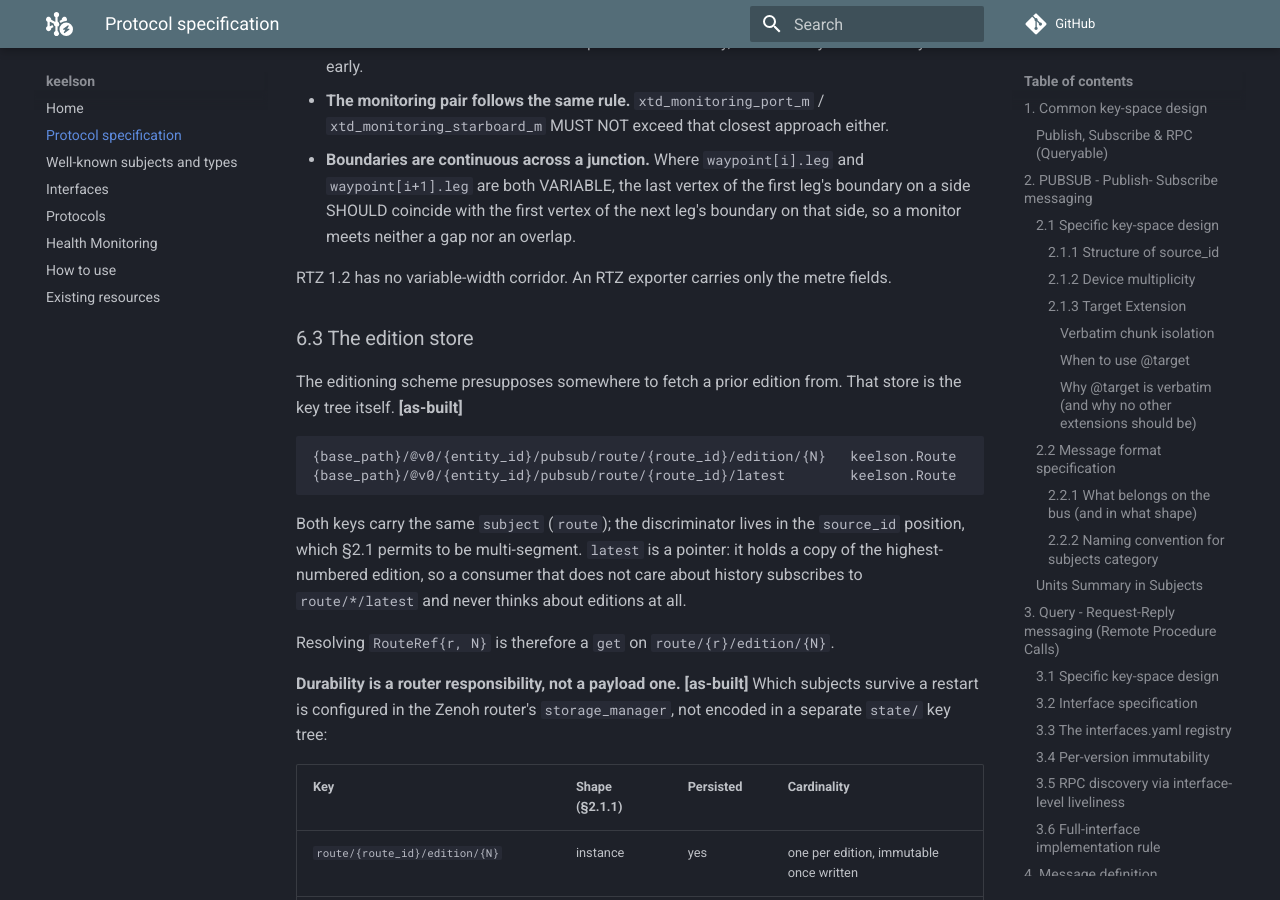
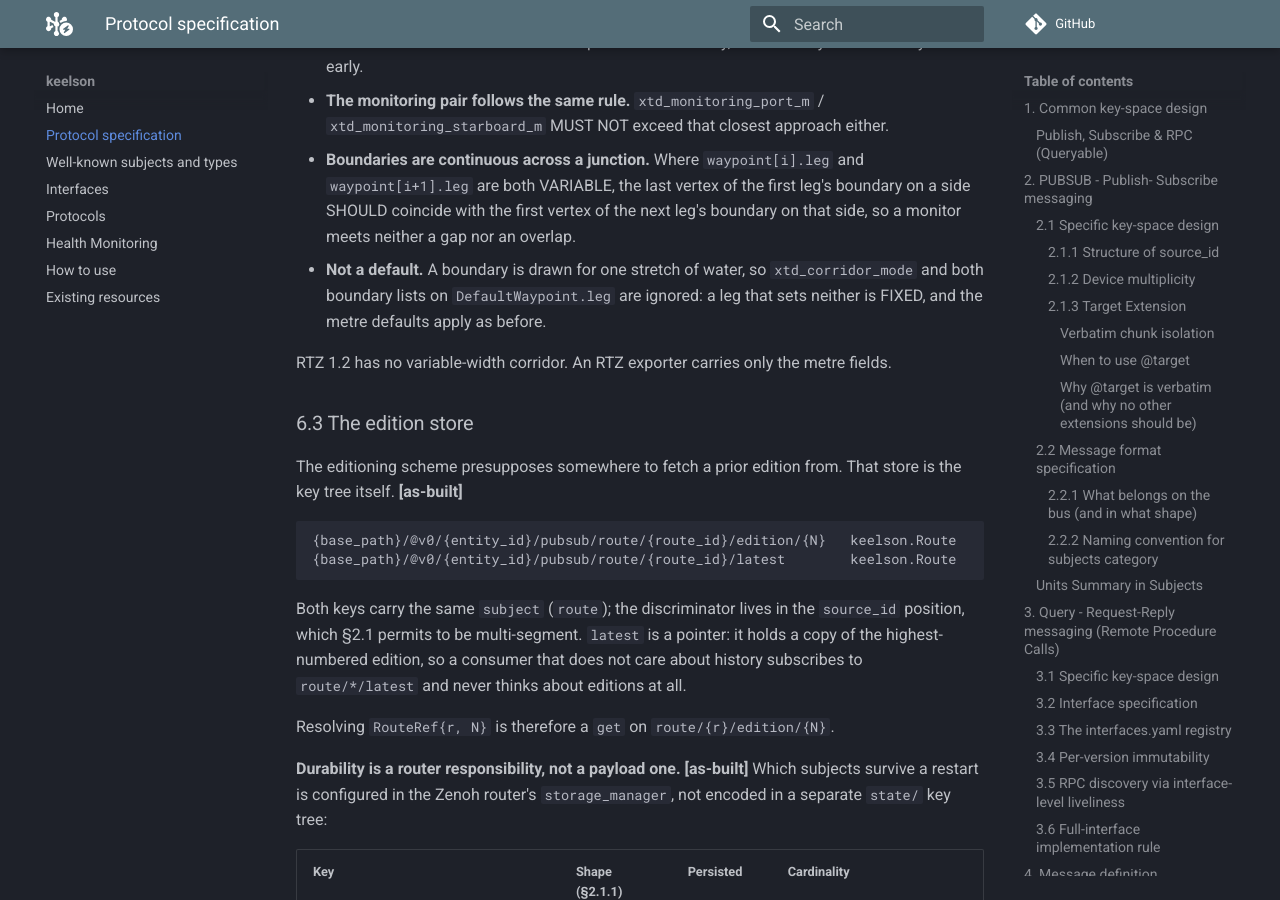
Before and after one commit to RISE-Maritime/keelson, an MkDocs documentation site: the page built from docs/protocol-specification.md, in a window 1280 px wide and 900 px high, scrolled down 23919 px. Built offline with MkDocs 1.6.1 and Material for MkDocs 9.7.7, drawn with Linux system fonts in a browser that asks for light colours; comment, search, counter and statistics services are not loaded.

Commit message:
docs(route): a variable corridor is never a default
DefaultWaypoint.leg is a Leg, so the new mode and boundary lists could be
set there. A boundary is drawn for one stretch of water, so on the
default leg they are ignored; the metre defaults apply as before. One
sentence in §6.2.2 and on the DefaultWaypoint comment, no field change.

Co-Authored-By: Claude Fable 5.1 <noreply@anthropic.com>

```diff
--- a/docs/protocol-specification.md
+++ b/docs/protocol-specification.md
@@ -718,6 +718,10 @@ drawn boundary in `xtd_port_boundary` / `xtd_starboard_boundary` instead.
   `waypoint[i+1].leg` are both VARIABLE, the last vertex of the first leg's
   boundary on a side SHOULD coincide with the first vertex of the next leg's
   boundary on that side, so a monitor meets neither a gap nor an overlap.
+* **Not a default.** A boundary is drawn for one stretch of water, so
+  `xtd_corridor_mode` and both boundary lists on `DefaultWaypoint.leg` are
+  ignored: a leg that sets neither is FIXED, and the metre defaults apply as
+  before.
 
 RTZ 1.2 has no variable-width corridor. An RTZ exporter carries only the metre
 fields.
```
Also changed, not shown: 1 other file.
